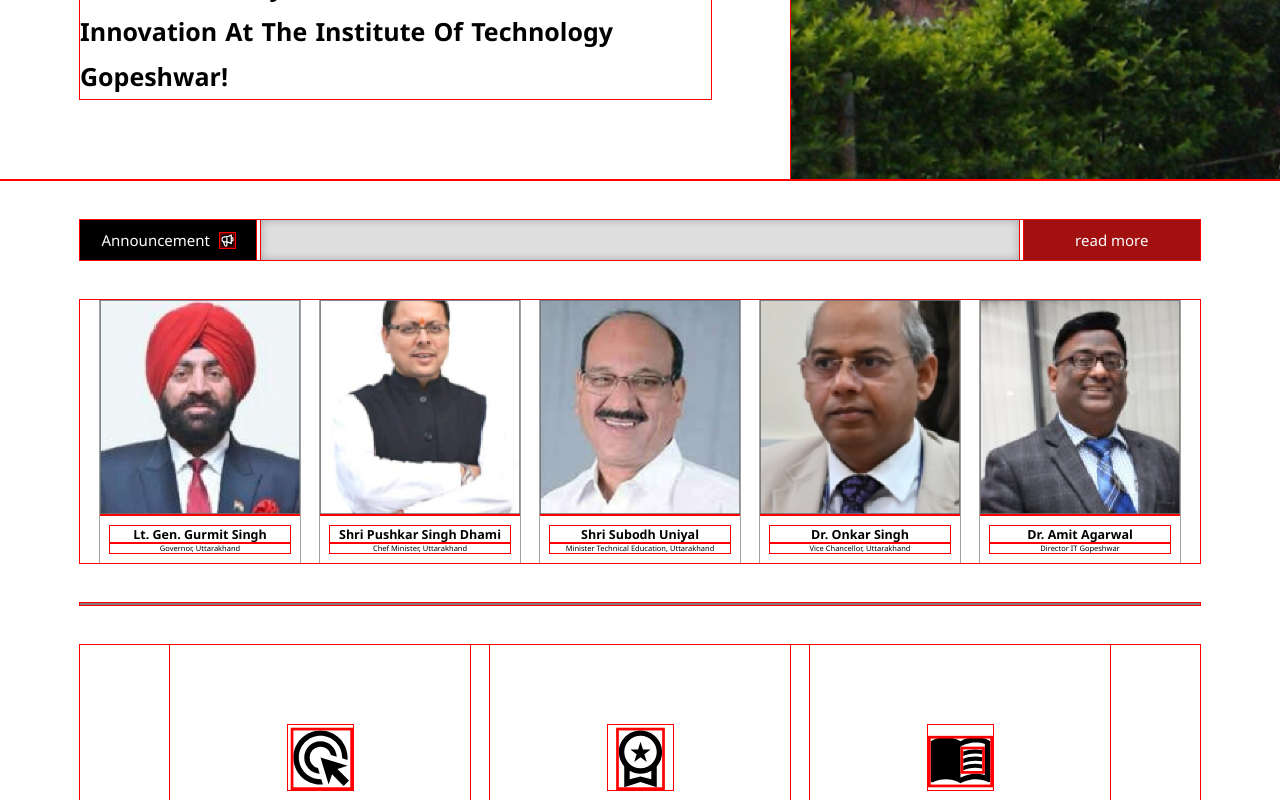
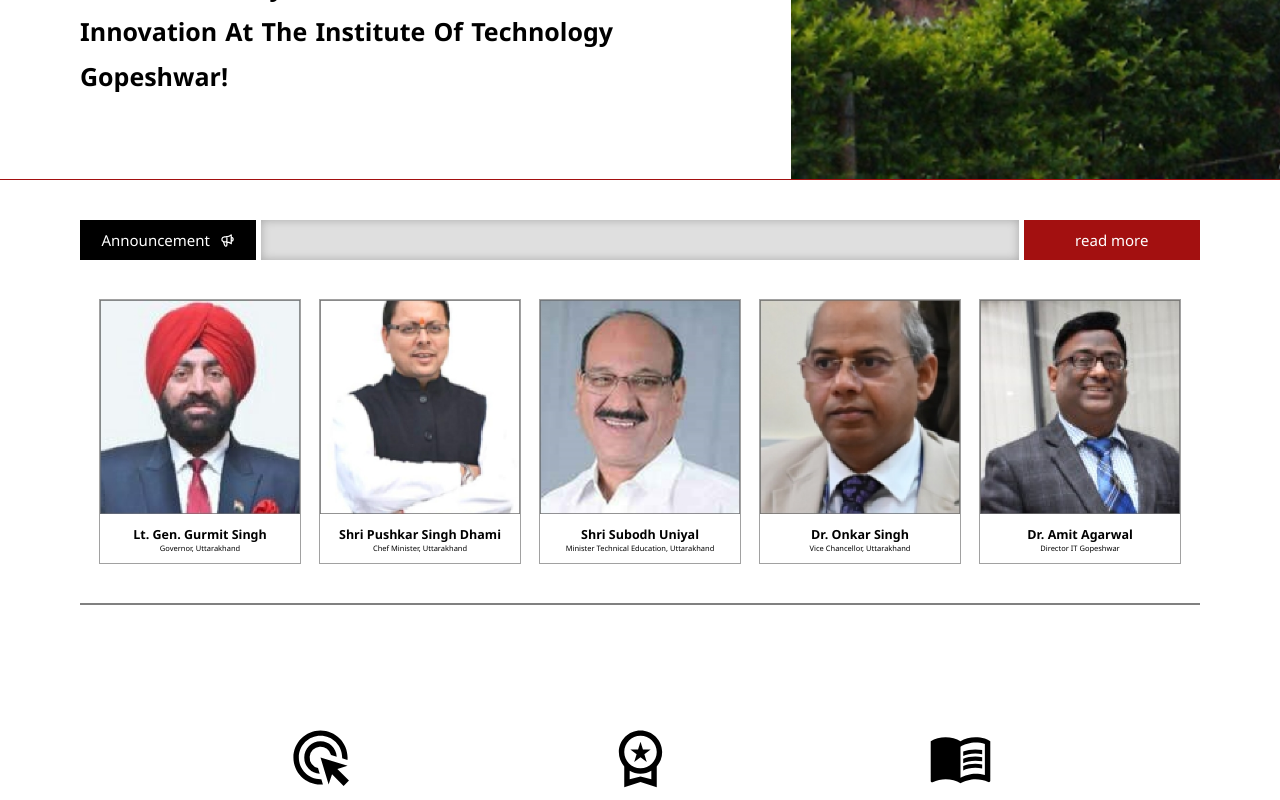
Before and after one commit to AkshanshChauhan17/itg-react-website, a React (Vite) app: page / in a window 1280 px wide. Shown: the part 1132-1932 px from the top of the page. Built offline with nearby package versions, Linux system fonts and the light colour scheme.

Commit message:
removing lines

```diff
--- a/src/App.scss
+++ b/src/App.scss
@@ -269,9 +269,9 @@ hr {
             }
             .link-section {
                 display: flex;
-                width: 100%;
+                width: 90%;
                 gap: 20px;
-                zoom: 40%;
+                zoom: 30%;
                 cursor: pointer;
                 .big-link {
                     width: 300px;
--- a/src/index.css
+++ b/src/index.css
@@ -1,7 +1,7 @@
 * {
   padding: 0px;
   margin: 0px;
-  outline: 1px solid red;
+  outline: 0px solid red;
   font-family: 'Segoe UI';
   transition-duration: 0.3s;
 }
```
